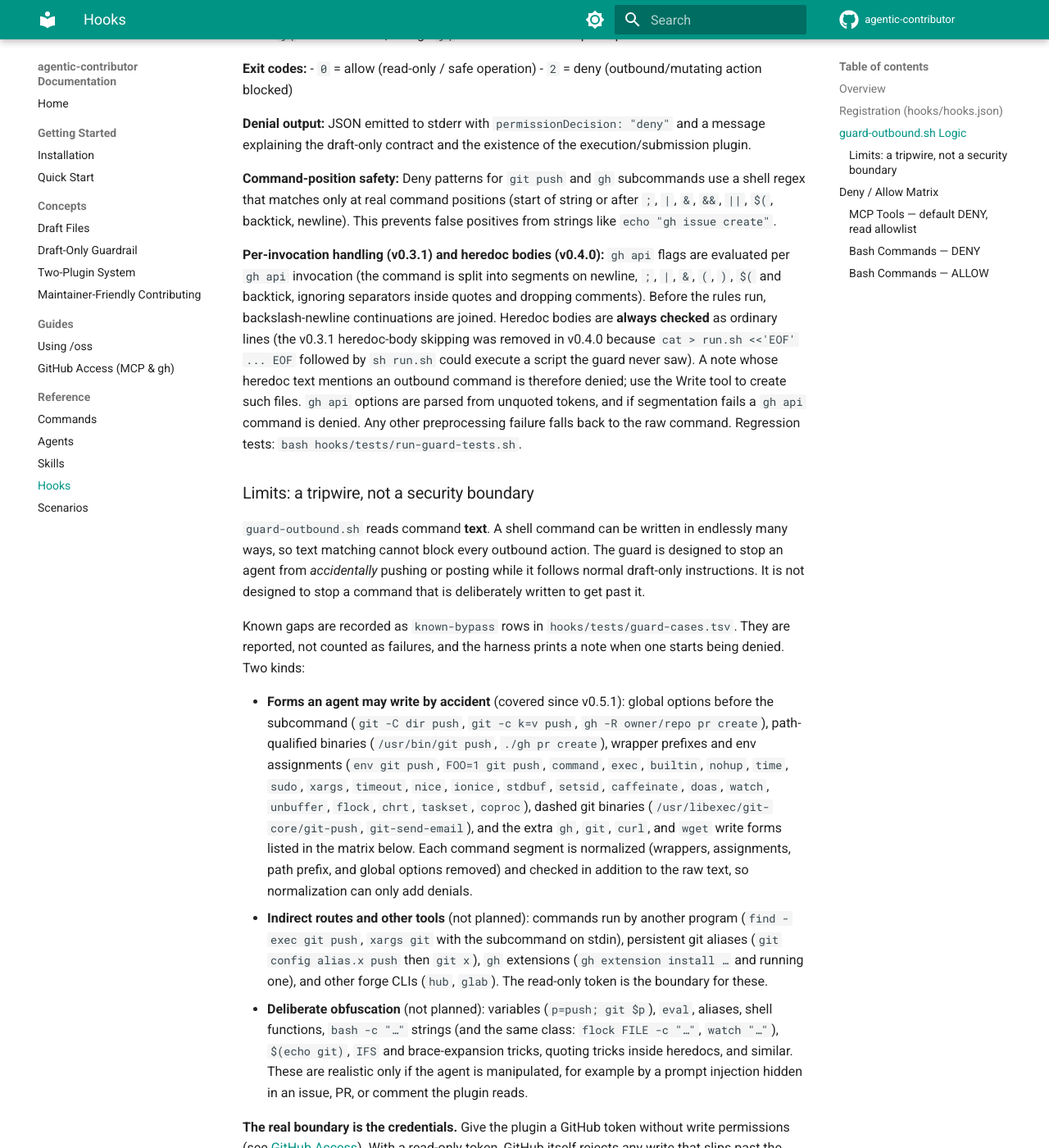
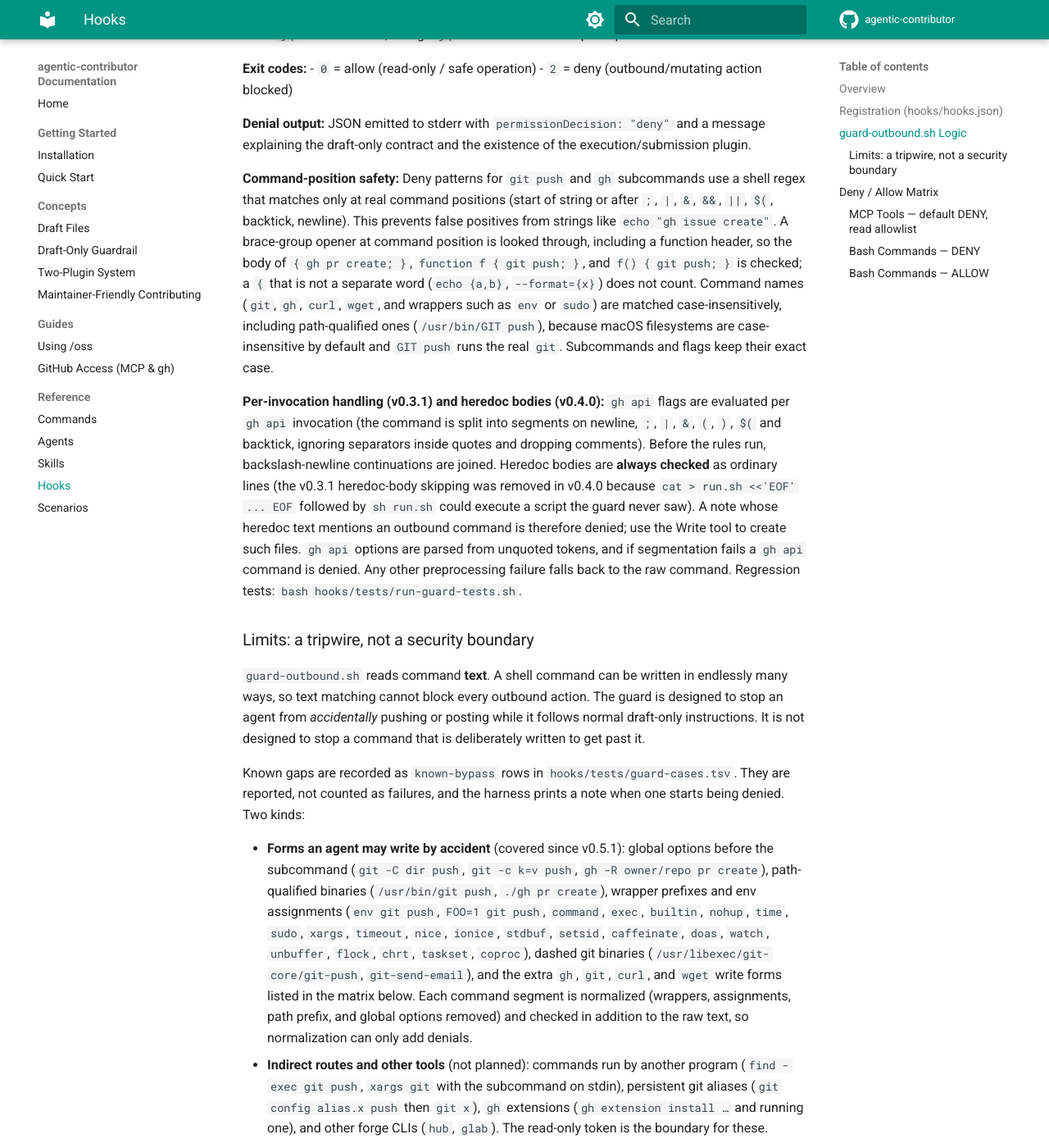
Before and after one commit to josix/agentic-contributor, an MkDocs documentation site: the page built from docs/reference/hooks.md, in a window 1280 px wide and 1400 px high, scrolled down 1636 px. Shown: the whole window at 82% size. Built offline with MkDocs 1.6.1 and Material for MkDocs 9.7.7, drawn with Linux system fonts in a browser that asks for light colours; comment, search, counter and statistics services are not loaded; some of the changed text lies outside the part shown.

Commit message:
fix(guard): case-insensitive command names; check function/brace-group bodies
- normalize_segment lower-cases the command word (incl. wrappers and
  path-qualified / dashed git binaries); arguments keep their case.
  macOS filesystems are case-insensitive, so GH/Git/CURL ran the real
  binaries while passing the guard.
- Raw command-position rules and the fail-closed fallback match
  git/gh/curl/wget case-insensitively.
- normalize_segment and strip_prefix skip `function NAME`; the raw SEP
  regex looks through `{ ` openers and function headers, so
  `function f { gh pr create; }; f` and `{ gh pr create; }` are denied.
- 40 regression rows (511 cases, all pass); hooks reference and
  CHANGELOG updated (test count corrected).

Co-Authored-By: Claude Opus 5.5 <noreply@anthropic.com>

```diff
--- a/docs/reference/hooks.md
+++ b/docs/reference/hooks.md
@@ -53,7 +53,7 @@ The script reads the tool-use JSON from stdin, extracts `tool_name` and `tool_in
 
 **Denial output:** JSON emitted to stderr with `permissionDecision: "deny"` and a message explaining the draft-only contract and the existence of the execution/submission plugin.
 
-**Command-position safety:** Deny patterns for `git push` and `gh` subcommands use a shell regex that matches only at real command positions (start of string or after `;`, `|`, `&`, `&&`, `||`, `$(`, backtick, newline). This prevents false positives from strings like `echo "gh issue create"`.
+**Command-position safety:** Deny patterns for `git push` and `gh` subcommands use a shell regex that matches only at real command positions (start of string or after `;`, `|`, `&`, `&&`, `||`, `$(`, backtick, newline). This prevents false positives from strings like `echo "gh issue create"`. A brace-group opener at command position is looked through, including a function header, so the body of `{ gh pr create; }`, `function f { git push; }`, and `f() { git push; }` is checked; a `{` that is not a separate word (`echo {a,b}`, `--format={x}`) does not count. Command names (`git`, `gh`, `curl`, `wget`, and wrappers such as `env` or `sudo`) are matched case-insensitively, including path-qualified ones (`/usr/bin/GIT push`), because macOS filesystems are case-insensitive by default and `GIT push` runs the real `git`. Subcommands and flags keep their exact case.
 
 **Per-invocation handling (v0.3.1) and heredoc bodies (v0.4.0):** `gh api` flags are evaluated per `gh api` invocation (the command is split into segments on newline, `;`, `|`, `&`, `(`, `)`, `$(` and backtick, ignoring separators inside quotes and dropping comments). Before the rules run, backslash-newline continuations are joined. Heredoc bodies are **always checked** as ordinary lines (the v0.3.1 heredoc-body skipping was removed in v0.4.0 because `cat > run.sh <<'EOF' ... EOF` followed by `sh run.sh` could execute a script the guard never saw). A note whose heredoc text mentions an outbound command is therefore denied; use the Write tool to create such files. `gh api` options are parsed from unquoted tokens, and if segmentation fails a `gh api` command is denied. Any other preprocessing failure falls back to the raw command. Regression tests: `bash hooks/tests/run-guard-tests.sh`.
 
@@ -65,7 +65,7 @@ Known gaps are recorded as `known-bypass` rows in `hooks/tests/guard-cases.tsv`.
 
 - **Forms an agent may write by accident** (covered since v0.5.1): global options before the subcommand (`git -C dir push`, `git -c k=v push`, `gh -R owner/repo pr create`), path-qualified binaries (`/usr/bin/git push`, `./gh pr create`), wrapper prefixes and env assignments (`env git push`, `FOO=1 git push`, `command`, `exec`, `builtin`, `nohup`, `time`, `sudo`, `xargs`, `timeout`, `nice`, `ionice`, `stdbuf`, `setsid`, `caffeinate`, `doas`, `watch`, `unbuffer`, `flock`, `chrt`, `taskset`, `coproc`), dashed git binaries (`/usr/libexec/git-core/git-push`, `git-send-email`), and the extra `gh`, `git`, `curl`, and `wget` write forms listed in the matrix below. Each command segment is normalized (wrappers, assignments, path prefix, and global options removed) and checked in addition to the raw text, so normalization can only add denials.
 - **Indirect routes and other tools** (not planned): commands run by another program (`find -exec git push`, `xargs git` with the subcommand on stdin), persistent git aliases (`git config alias.x push` then `git x`), `gh` extensions (`gh extension install …` and running one), and other forge CLIs (`hub`, `glab`). The read-only token is the boundary for these.
-- **Deliberate obfuscation** (not planned): variables (`p=push; git $p`), `eval`, aliases, shell functions, `bash -c "…"` strings (and the same class: `flock FILE -c "…"`, `watch "…"`), `$(echo git)`, `IFS` and brace-expansion tricks, quoting tricks inside heredocs, and similar. These are realistic only if the agent is manipulated, for example by a prompt injection hidden in an issue, PR, or comment the plugin reads.
+- **Deliberate obfuscation** (not planned): variables (`p=push; git $p`), `eval`, aliases, calling a shell function defined in an earlier command (a function body written in the same command is checked), `bash -c "…"` strings (and the same class: `flock FILE -c "…"`, `watch "…"`), `$(echo git)`, `IFS` and brace-expansion tricks, quoting tricks inside heredocs, and similar. These are realistic only if the agent is manipulated, for example by a prompt injection hidden in an issue, PR, or comment the plugin reads.
 
 **The real boundary is the credentials.** Give the plugin a GitHub token without write permissions (see [GitHub Access](../guides/github-access.md#use-a-read-only-token)). With a read-only token, GitHub itself rejects any write that slips past the guard. `git push` uses your local git credentials instead, which this plugin cannot restrict; keep Claude Code's permission prompts on for commands you have not allowed.
 
```
Also changed, not shown: CHANGELOG.md (+3 -1 lines), 2 other files.
